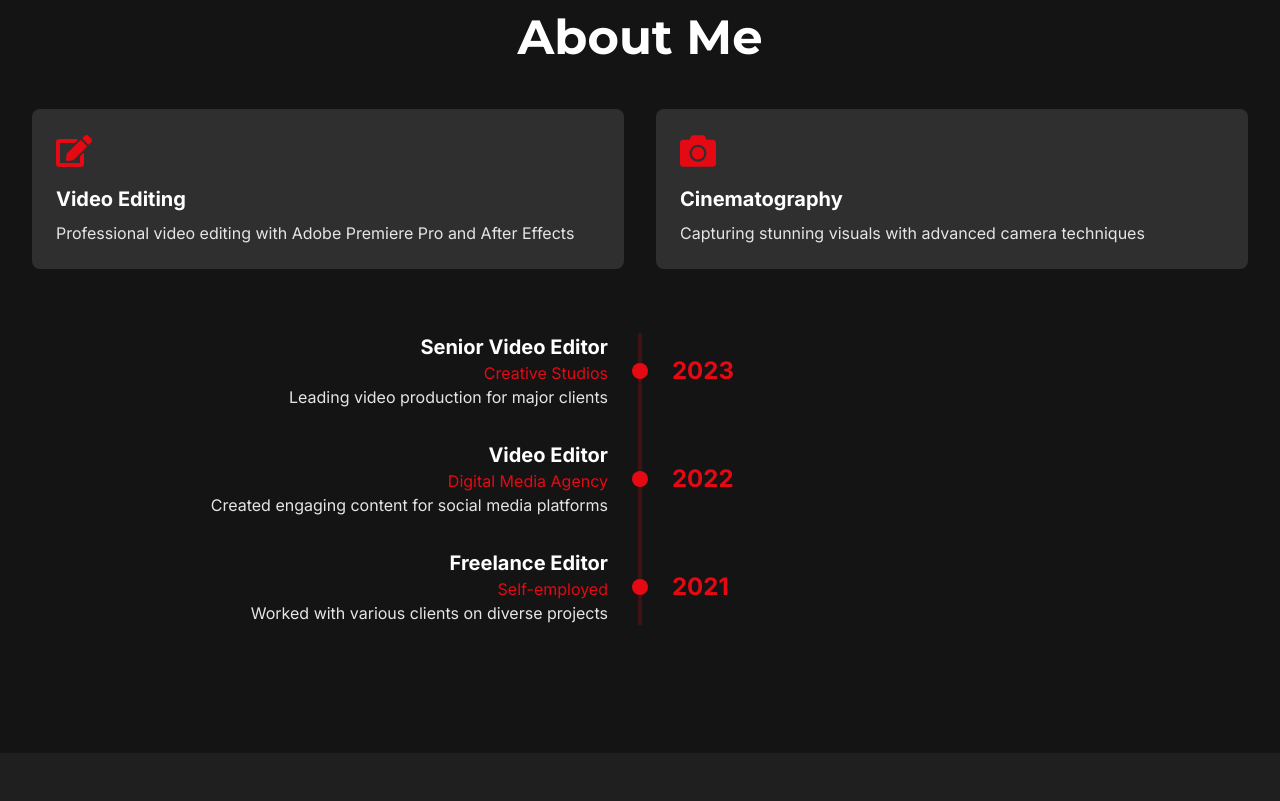
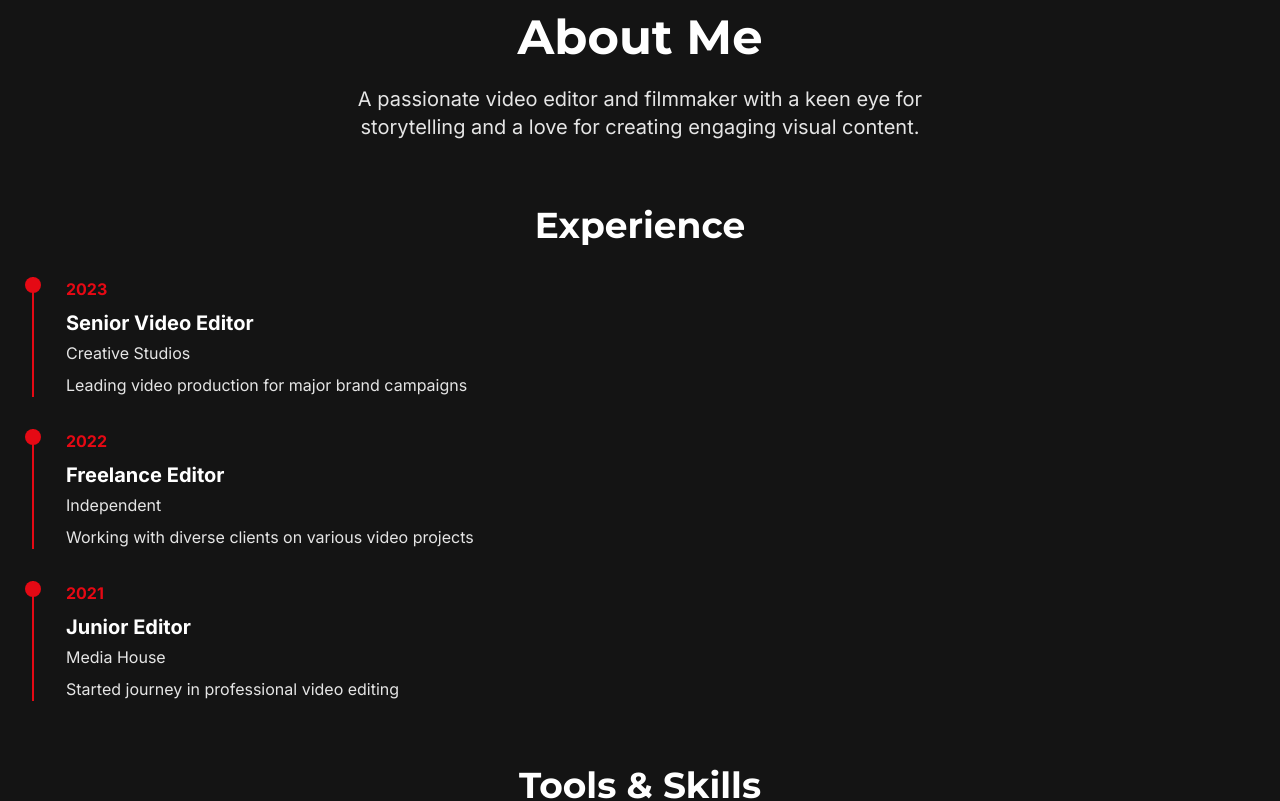
Before and after one commit to itsmeMayt/Mayank_Portfolio, a Next.js app: page / in a window 1280 px wide. Shown: the part 1420-2221 px from the top of the page. Built offline with nearby package versions, Linux system fonts and the light colour scheme.

Commit message:
Update AboutSection with new timeline and tools grid layout

```diff
--- a/src/components/AboutSection.tsx
+++ b/src/components/AboutSection.tsx
@@ -1,95 +1,118 @@
 'use client'
 
 import { motion } from 'framer-motion'
-import { FaCamera, FaEdit } from 'react-icons/fa'
+import { useInView } from 'react-intersection-observer'
 
-const skills = [
-  {
-    title: 'Video Editing',
-    description: 'Professional video editing with Adobe Premiere Pro and After Effects',
-    icon: <FaEdit className="text-4xl text-primary" />
-  },
-  {
-    title: 'Cinematography',
-    description: 'Capturing stunning visuals with advanced camera techniques',
-    icon: <FaCamera className="text-4xl text-primary" />
-  }
-]
-
-const timeline = [
+const experiences = [
   {
     year: '2023',
     title: 'Senior Video Editor',
     company: 'Creative Studios',
-    description: 'Leading video production for major clients'
+    description: 'Leading video production for major brand campaigns'
   },
   {
     year: '2022',
-    title: 'Video Editor',
-    company: 'Digital Media Agency',
-    description: 'Created engaging content for social media platforms'
+    title: 'Freelance Editor',
+    company: 'Independent',
+    description: 'Working with diverse clients on various video projects'
   },
   {
     year: '2021',
-    title: 'Freelance Editor',
-    company: 'Self-employed',
-    description: 'Worked with various clients on diverse projects'
+    title: 'Junior Editor',
+    company: 'Media House',
+    description: 'Started journey in professional video editing'
   }
 ]
 
+const tools = [
+  { name: 'Adobe Premiere Pro', icon: '🎬' },
+  { name: 'After Effects', icon: '✨' },
+  { name: 'DaVinci Resolve', icon: '🎨' },
+  { name: 'Photoshop', icon: '🖼️' },
+  { name: 'Illustrator', icon: '✏️' },
+  { name: 'Audition', icon: '🎧' }
+]
+
 export default function AboutSection() {
+  const [ref, inView] = useInView({
+    triggerOnce: true,
+    threshold: 0.1
+  })
+
+  const containerVariants = {
+    hidden: { opacity: 0 },
+    visible: {
+      opacity: 1,
+      transition: {
+        staggerChildren: 0.2
+      }
+    }
+  }
+
+  const itemVariants = {
+    hidden: { opacity: 0, y: 20 },
+    visible: {
+      opacity: 1,
+      y: 0,
+      transition: {
+        duration: 0.5
+      }
+    }
+  }
+
   return (
     <section className="section bg-dark">
       <div className="container">
         <motion.div
-          initial={{ opacity: 0, y: 20 }}
-          whileInView={{ opacity: 1, y: 0 }}
-          viewport={{ once: true }}
-          transition={{ duration: 0.6 }}
+          ref={ref}
+          initial="hidden"
+          animate={inView ? "visible" : "hidden"}
+          variants={containerVariants}
         >
-          <h2 className="heading-2 mb-12 text-center">About Me</h2>
+          <motion.div variants={itemVariants} className="text-center mb-16">
+            <h2 className="heading-2 mb-6">About Me</h2>
+            <p className="text-xl text-light-dim max-w-2xl mx-auto">
+              A passionate video editor and filmmaker with a keen eye for storytelling
+              and a love for creating engaging visual content.
+            </p>
+          </motion.div>
 
-          {/* Skills */}
-          <div className="grid grid-cols-1 md:grid-cols-2 gap-8 mb-16">
-            {skills.map((skill) => (
+          {/* Experience Timeline */}
+          <motion.div variants={itemVariants} className="mb-16">
+            <h3 className="heading-3 mb-8 text-center">Experience</h3>
+            <div className="space-y-8">
+              {experiences.map((exp, index) => (
                 <motion.div
-                key={skill.title}
-                whileHover={{ scale: 1.02 }}
-                className="p-6 rounded-lg bg-dark-light"
+                  key={exp.year}
+                  className="relative pl-8 border-l-2 border-primary"
+                  variants={itemVariants}
                 >
-                <div className="mb-4">{skill.icon}</div>
-                <h3 className="text-xl font-bold mb-2">{skill.title}</h3>
-                <p className="text-light-dim">{skill.description}</p>
+                  <div className="absolute -left-[9px] top-0 w-4 h-4 rounded-full bg-primary" />
+                  <div className="mb-2 text-primary font-bold">{exp.year}</div>
+                  <h4 className="text-xl font-bold mb-1">{exp.title}</h4>
+                  <div className="text-light-dim mb-2">{exp.company}</div>
+                  <p className="text-light-dim">{exp.description}</p>
                 </motion.div>
               ))}
             </div>
+          </motion.div>
 
-          {/* Timeline */}
-          <div className="relative">
-            <div className="absolute left-1/2 transform -translate-x-1/2 h-full w-1 bg-primary/20" />
-            {timeline.map((item) => (
+          {/* Tools & Skills */}
+          <motion.div variants={itemVariants}>
+            <h3 className="heading-3 mb-8 text-center">Tools & Skills</h3>
+            <div className="grid grid-cols-2 md:grid-cols-3 lg:grid-cols-6 gap-4">
+              {tools.map((tool) => (
                 <motion.div
-                key={item.year}
-                initial={{ opacity: 0, x: -20 }}
-                whileInView={{ opacity: 1, x: 0 }}
-                viewport={{ once: true }}
-                transition={{ duration: 0.6 }}
-                className="relative mb-8"
+                  key={tool.name}
+                  className="bg-dark-lighter p-4 rounded-lg text-center"
+                  whileHover={{ scale: 1.05 }}
                 >
-                <div className="flex items-center">
-                  <div className="w-1/2 pr-8 text-right">
-                    <h3 className="text-xl font-bold">{item.title}</h3>
-                    <p className="text-primary">{item.company}</p>
-                    <p className="text-light-dim">{item.description}</p>
-                  </div>
-                  <div className="absolute left-1/2 transform -translate-x-1/2 w-4 h-4 rounded-full bg-primary" />
-                  <div className="w-1/2 pl-8">
-                    <span className="text-2xl font-bold text-primary">{item.year}</span>
-                  </div>
-                </div>
+                  <div className="text-2xl mb-2">{tool.icon}</div>
+                  <div className="font-medium">{tool.name}</div>
                 </motion.div>
               ))}
             </div>
+          </motion.div>
         </motion.div>
       </div>
     </section>
```
Lines whose indentation alone changed are shown as unchanged.
